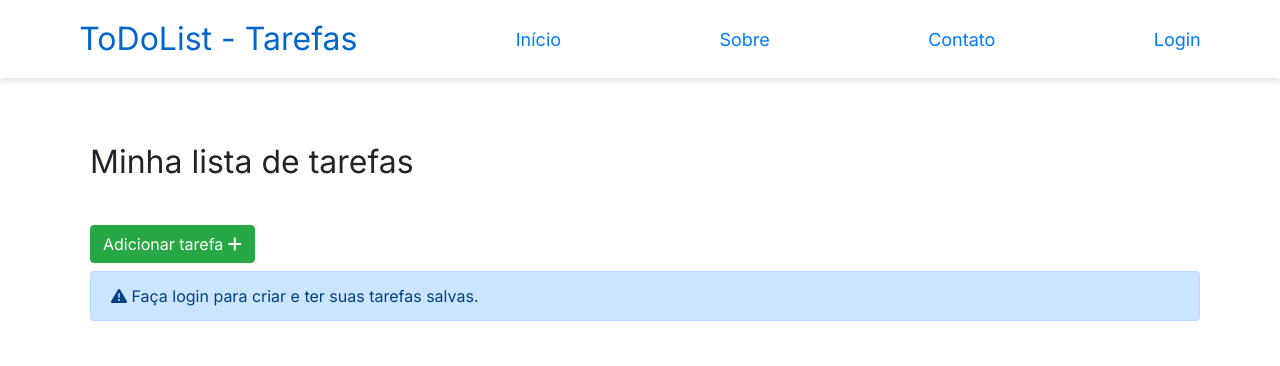
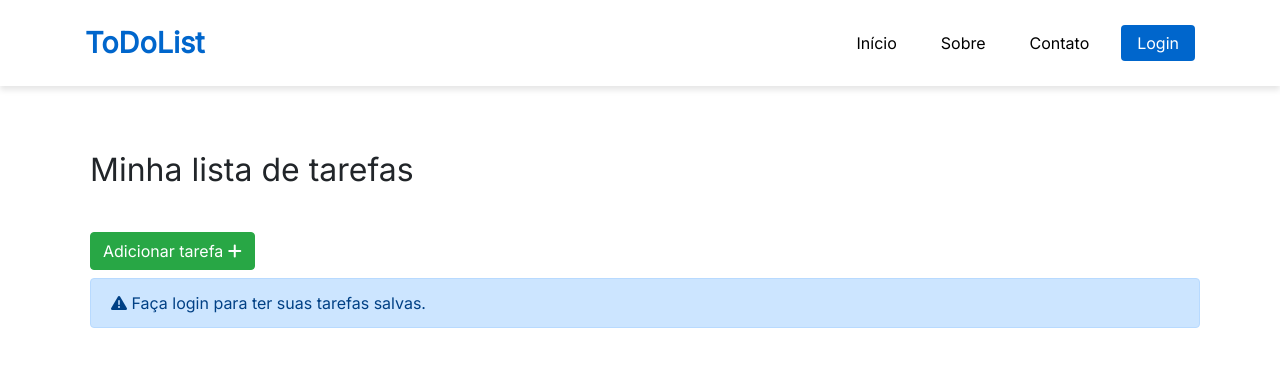
Before and after one commit to Ricardo-Donato/to-do-list, a plain HTML site: page app/index.html in a window 1280 px wide. Drawn offline with nearby package versions, Linux system fonts and the light colour scheme.

Commit message:
Ajustes no header, reaproveitando organização de outro projeto (ConectaVagas)

```diff
--- a/app/Assets/css/style.css
+++ b/app/Assets/css/style.css
@@ -4,31 +4,59 @@ body {
     padding: 0;
 }
 
+a {
+    text-decoration: none !important;
+    color: inherit;
+}
+
+ul {
+    list-style: none;
+    margin-top: 16px !important;
+}
+
 header {
-    width: 100%;
-    display: flex !important;
-    justify-content: space-around;
-    align-items: center;
-    font-size: 18px;
+    background-color: #ffffff;
+    box-shadow: 0 4px 6px rgba(0, 0, 0, 0.1);
     position: sticky;
     top: 0;
     z-index: 100;
-    padding: 20px 0;
-    box-shadow: 0 4px 6px rgba(0, 0, 0, 0.1);
+    padding: 15px 0;
 }
 
-nav {
-    display: contents !important;
+header .container {
+    display: flex;
+    justify-content: space-between;
+    align-items: center;
 }
 
-.home:hover {
-    text-decoration: none !important;
+.logo h1 {
+    font-size: 1.8rem;
+    color: #0066cc;
+    margin-bottom: 0;
+    font-weight: 600;
 }
 
-h1 {
-    font-size: 2rem !important;
-    color: #0066cc;
-    margin: 0 !important;
+nav ul {
+    display: flex;
+    gap: 20px;
+}
+
+nav ul li a {
+    padding: 8px 12px;
+    border-radius: 4px;
+    transition: all 0.3s ease;
+    color: #000 !important;
+}
+
+.btn-login {
+    background-color: #0066cc;
+    color: #ffffff !important;
+    padding: 8px 16px;
+    border-radius: 4px;
+}
+
+.btn-login:hover {
+    background-color: #0055aa;
 }
 
 main {
--- a/app/index.html
+++ b/app/index.html
@@ -8,38 +8,51 @@
     <link rel="stylesheet" href="Assets/css/style.css">
     <link rel="preconnect" href="https://fonts.googleapis.com">
     <link rel="preconnect" href="https://fonts.gstatic.com" crossorigin>
-    <link href="https://fonts.googleapis.com/css2?family=Inter:ital,opsz@0,14..32;1,14..32&display=swap" rel="stylesheet">
-    <link rel="stylesheet" href="https://cdn.jsdelivr.net/npm/bootstrap@4.4.1/dist/css/bootstrap.min.css" integrity="sha384-Vkoo8x4CGsO3+Hhxv8T/Q5PaXtkKtu6ug5TOeNV6gBiFeWPGFN9MuhOf23Q9Ifjh" crossorigin="anonymous">
+    <link href="https://fonts.googleapis.com/css2?family=Inter:ital,opsz@0,14..32;1,14..32&display=swap"
+        rel="stylesheet">
+    <link rel="stylesheet" href="https://cdn.jsdelivr.net/npm/bootstrap@4.4.1/dist/css/bootstrap.min.css"
+        integrity="sha384-Vkoo8x4CGsO3+Hhxv8T/Q5PaXtkKtu6ug5TOeNV6gBiFeWPGFN9MuhOf23Q9Ifjh" crossorigin="anonymous">
 </head>
 
 <body>
     <header>
-        <div class="logo">
-            <a href="index.html" class="home">
-                <h1>ToDoList - Tarefas</h1>
-            </a>
+        <div class="container">
+            <div class="logo">
+                <a href="index.html" class="home">
+                    <h1>ToDoList</h1>
+                </a>
+            </div>
+            <nav>
+                <ul>
+                    <li><a href="index.html">Início</a></li>
+                    <li><a href="#">Sobre</a></li>
+                    <li><a href="#">Contato</a></li>
+                    <li><a href="#" class="btn-login">Login</a></li>
+                </ul>
+            </nav>
         </div>
-        <nav>
-            <a href="index.html" title="Início">Início</a>
-            <a href="sobre.html" title="Sobre">Sobre</a>
-            <a href="contato.html" title="Contato">Contato</a>
-            <a href="login.html" title="Login">Login</a>
-        </nav>
     </header>
     <main>
         <h2>Minha lista de tarefas</h2>
         <div id="tarefas-lista"></div>
-        <button id="btn-adicionar-tarefa" class="btn btn-success btn-xs" title="Adicionar tarefa">Adicionar tarefa <i class='fa-solid fa-plus'></i></button>
+        <button id="btn-adicionar-tarefa" class="btn btn-success btn-xs" title="Adicionar tarefa">Adicionar tarefa <i
+                class='fa-solid fa-plus'></i></button>
         <div class="alert alert-primary" role="alert">
-            <i class="fa-solid fa-triangle-exclamation"></i> Faça login para criar e ter suas tarefas salvas.
+            <i class="fa-solid fa-triangle-exclamation"></i> Faça login para ter suas tarefas salvas.
         </div>
     </main>
     <footer>
         <script src="Assets/js/main.js"></script>
         <script src="https://kit.fontawesome.com/05f40c3e20.js" crossorigin="anonymous"></script>
-        <script src="https://code.jquery.com/jquery-3.4.1.slim.min.js" integrity="sha384-J6qa4849blE2+poT4WnyKhv5vZF5SrPo0iEjwBvKU7imGFAV0wwj1yYfoRSJoZ+n" crossorigin="anonymous"></script>
-        <script src="https://cdn.jsdelivr.net/npm/popper.js@1.16.0/dist/umd/popper.min.js" integrity="sha384-Q6E9RHvbIyZFJoft+2mJbHaEWldlvI9IOYy5n3zV9zzTtmI3UksdQRVvoxMfooAo" crossorigin="anonymous"></script>
-        <script src="https://cdn.jsdelivr.net/npm/bootstrap@4.4.1/dist/js/bootstrap.min.js" integrity="sha384-wfSDF2E50Y2D1uUdj0O3uMBJnjuUD4Ih7YwaYd1iqfktj0Uod8GCExl3Og8ifwB6" crossorigin="anonymous"></script>
+        <script src="https://code.jquery.com/jquery-3.4.1.slim.min.js"
+            integrity="sha384-J6qa4849blE2+poT4WnyKhv5vZF5SrPo0iEjwBvKU7imGFAV0wwj1yYfoRSJoZ+n"
+            crossorigin="anonymous"></script>
+        <script src="https://cdn.jsdelivr.net/npm/popper.js@1.16.0/dist/umd/popper.min.js"
+            integrity="sha384-Q6E9RHvbIyZFJoft+2mJbHaEWldlvI9IOYy5n3zV9zzTtmI3UksdQRVvoxMfooAo"
+            crossorigin="anonymous"></script>
+        <script src="https://cdn.jsdelivr.net/npm/bootstrap@4.4.1/dist/js/bootstrap.min.js"
+            integrity="sha384-wfSDF2E50Y2D1uUdj0O3uMBJnjuUD4Ih7YwaYd1iqfktj0Uod8GCExl3Og8ifwB6"
+            crossorigin="anonymous"></script>
     </footer>
 </body>
 
```
